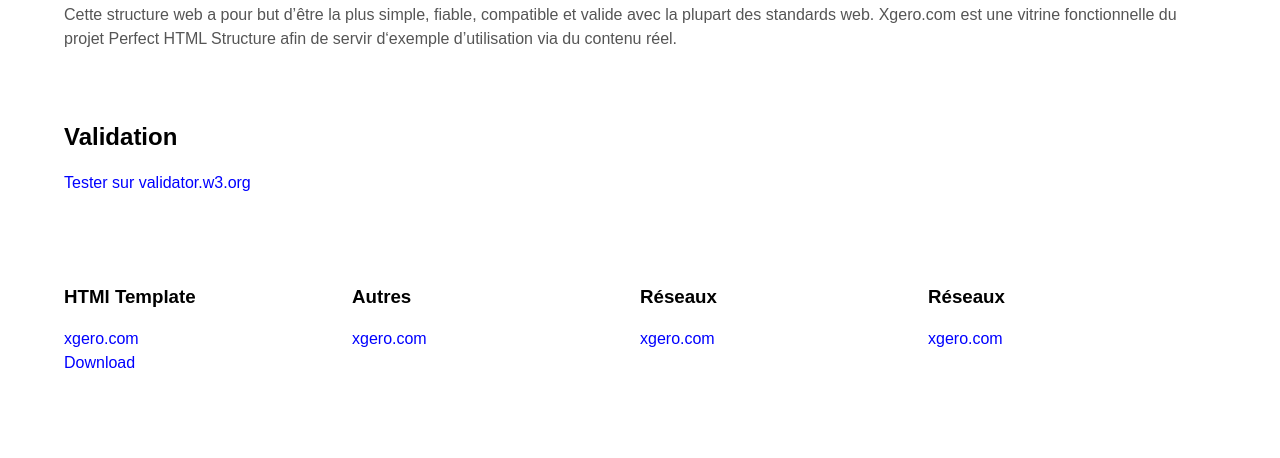
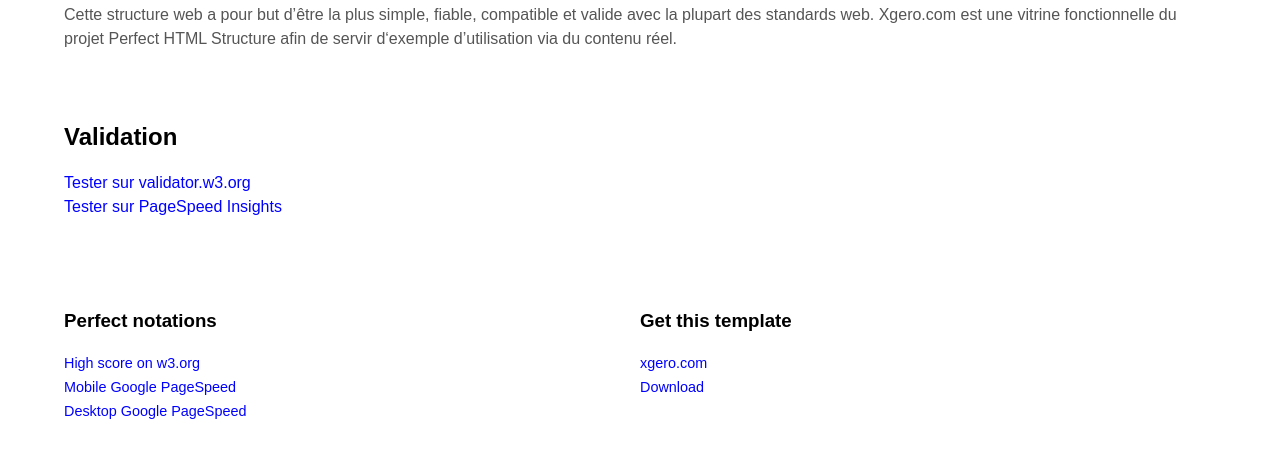
Before and after one commit to Xgero/Perfect-HTML-Structure, a PHP site: page / in a window 1280 px wide. Shown: the part 191-649 px from the top of the page. Run offline with PHP 8.4, Linux system fonts and the light colour scheme.

Commit message:
Corrections

```diff
--- a/assets/css/style.css
+++ b/assets/css/style.css
@@ -31,7 +31,8 @@
 #nav #logo a {color:#000}
 
 /********** FONTS ***********/
-.strong {font-weight:bold}
+.font_strong {font-weight:bold}
+.font_small {font-size:0.9em}
 
 /********** GLOBALS ***********/
 html, body {padding:0;margin:0;font-family:sans-serif}
--- a/index.html
+++ b/index.html
@@ -16,7 +16,7 @@
 	<body>
 
 		<div class="container" id="nav" >
-			<span id="logo" class="strong">
+			<span id="logo" class="font_strong">
 			<a href="https://xgero.com/">XGERO</a>
 			</span>
 		</div>
@@ -30,35 +30,26 @@
 		<div class="container m_t_xl">
 			<h2>Validation</h2>
 			<ul>
-				<li><a href="https://validator.w3.org/nu/?doc=https%3A%2F%2Fxgero.com%2F" title="validator.w3.org">Tester sur validator.w3.org</a></li>
+				<li><a href="https://validator.w3.org/nu/?doc=https%3A%2F%2Fxgero.com" title="validator.w3.org">Tester sur validator.w3.org</a></li>
+				<li><a href="https://developers.google.com/speed/pagespeed/insights/?hl=fr&url=https%3A%2F%2Fxgero.com" title="validator.w3.org">Tester sur PageSpeed Insights</a></li>
 			</ul>
 		</div>
 
 		<footer>
 			<div class="container m_t_xl cols">
 				<div class="col">
-					<h3>HTMl Template</h3>
+					<h3>Perfect notations</h3>
 					<ul>
-						<li><a href="https://xgero.com" title="Page d'accueil">xgero.com</a></li>
-						<li><a href="https://github.com/Xgero/Perfect-HTML-Structure" title="Download link">Download</a></li>
+						<li><a href="https://validator.w3.org/nu/?doc=https%3A%2F%2Fxgero.com" title="w3.org" class="font_small">High score on w3.org</a></li>
+						<li><a href="https://developers.google.com/speed/pagespeed/insights/?hl=fr&url=https%3A%2F%2Fxgero.com" title="Google" class="font_small">Mobile Google PageSpeed</a></li>
+						<li><a href="https://developers.google.com/speed/pagespeed/insights/?hl=fr&url=https%3A%2F%2Fxgero.com" title="Google" class="font_small">Desktop Google PageSpeed</a></li>
 					</ul>
 				</div>
 				<div class="col">
-					<h3>Autres</h3>
+					<h3>Get this template</h3>
 					<ul>
-						<li><a href="https://xgero.com" title="Page d'accueil">xgero.com</a></li>
-					</ul>
-				</div>
-				<div class="col">
-					<h3>Réseaux</h3>
-					<ul>
-						<li><a href="https://xgero.com" title="Page d'accueil">xgero.com</a></li>
-					</ul>
-				</div>
-				<div class="col">
-					<h3>Réseaux</h3>
-					<ul>
-						<li><a href="https://xgero.com" title="Page d'accueil">xgero.com</a></li>
+						<li><a href="https://xgero.com" title="Page d'accueil" class="font_small">xgero.com</a></li>
+						<li><a href="https://github.com/Xgero/Perfect-HTML-Structure" class="font_small" title="Download link">Download</a></li>
 					</ul>
 				</div>
 			</div>
```
